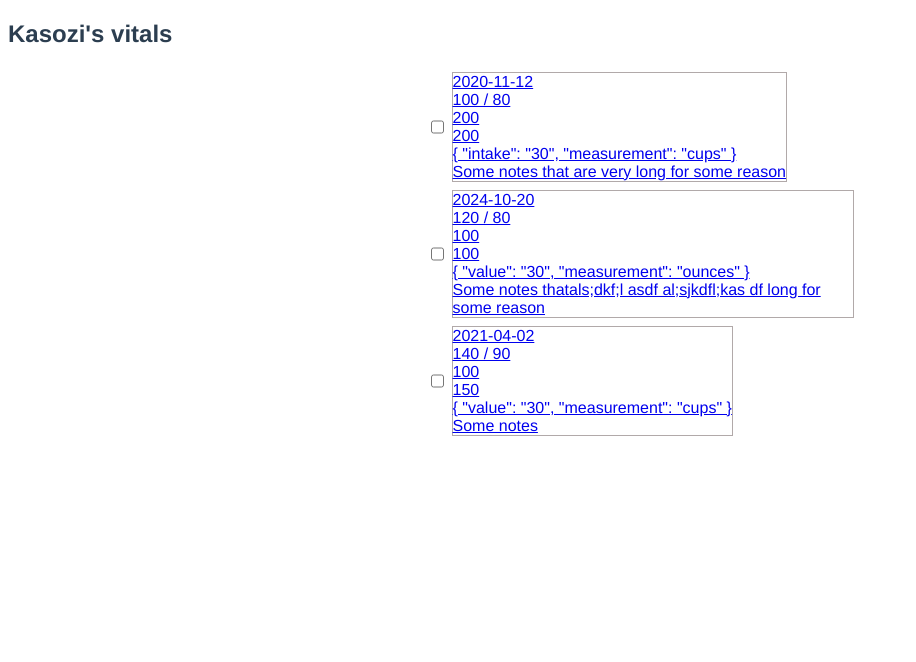
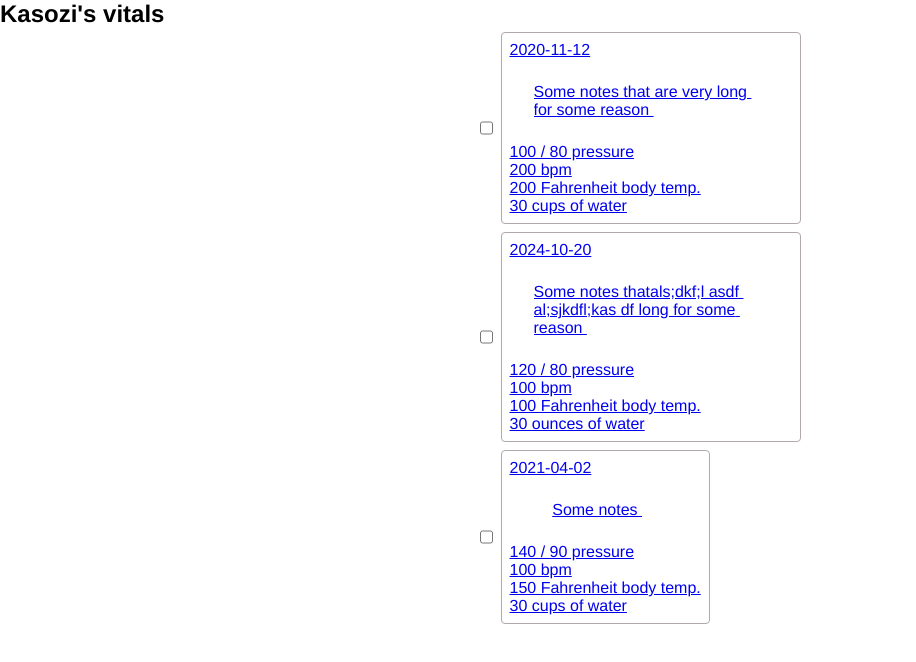
Before and after one commit to kwilson05/vitalstracker, a Vue app: page /#/ in a window 1280 px wide. Shown: the top 662 px of the page, without its empty margins (0-916 px from the left). Built offline with nearby package versions, Linux system fonts and the light colour scheme.

Commit message:
edit and card look and feel

```diff
--- a/src/App.vue
+++ b/src/App.vue
@@ -3,10 +3,3 @@
     <router-view />
   </div>
 </template>
-<style lang="sass" scoped>
-#app
-  font-family: Avenir, Helvetica, Arial, sans-serif
-  -webkit-font-smoothing: antialiased
-  -moz-osx-font-smoothing: grayscale
-  color: #2c3e50
-</style>
--- a/src/assets/css/container.css
+++ b/src/assets/css/container.css
@@ -7,6 +7,11 @@
   display: flex;
   flex-direction: column;
 }
+
+.justify-left-container{
+  display: flex;
+
+}
 .row-container{
   display: flex;
 }
--- /dev/null
+++ b/src/assets/css/reset.css
@@ -0,0 +1,79 @@
+* {
+  margin: 0px;
+  padding: 0px;
+  border: 0px;
+  outline: 0px;
+  box-sizing: border-box;
+font-family: Avenir, Helvetica, Arial, sans-serif;
+}
+
+html, body {
+  height: 100%;
+  width: 100%; }
+
+body,
+input,
+select,
+textarea,
+button {
+  -webkit-font-smoothing: antialiased;
+  -moz-osx-font-smoothing: grayscale;
+  text-rendering: optimizeLegibility; }
+
+a {
+  -webkit-tap-highlight-color: #10cc3f; }
+
+::-moz-selection {
+  background: #0880af;
+  color: #fff;
+  text-shadow: none; }
+
+::selection {
+  background: #0cc9a9;
+  color: #fff;
+  text-shadow: none; }
+
+img {
+  -ms-interpolation-mode: bicubic; }
+
+strong {
+  font-weight: bold; }
+
+em {
+  font-style: italic; }
+
+.group:after {
+  content: ".";
+  display: block;
+  clear: both;
+  visibility: hidden; }
+
+* html.group {
+  height: 1%; }
+
+/* IE6 */
+*:first-child + html .group {
+  min-height: 1px; }
+
+
+  .truncate-overflow {
+  --max-lines: 5;
+  position: relative;
+  max-height: calc(var(--lh) * var(--max-lines));
+  overflow: hidden;
+  padding-right: 1rem; /* space for ellipsis */
+}
+.truncate-overflow::before {
+  position: absolute;
+  content: "...";
+  inset-block-end: 0; /* "bottom" */
+  inset-inline-end: 0; /* "right" */
+}
+.truncate-overflow::after {
+  content: "";
+  position: absolute;
+  inset-inline-end: 0; /* "right" */
+  width: 1rem;
+  height: 1rem;
+  background: white;
+}
--- a/src/components/VitalCard.vue
+++ b/src/components/VitalCard.vue
@@ -1,17 +1,23 @@
 <template>
   <router-link
     :to="{ name: 'VitalView', params: { vitalID: vital.id } }"
-    tag="div"
-    class="Vital_card"
+    tag="nav"
+    class="Vitals_card"
   >
     <div>{{ vital.createdDate }}</div>
+    <div class="centered-container Vital_card-notes-container">
+      <p class="Vital_card-notes truncate-overflow">{{ vital.notes }}</p>
+    </div>
     <div>
-      {{ vital.bloodPressure.diastolic }} / {{ vital.bloodPressure.systolic }}
+      {{ vital.bloodPressure.diastolic }} /
+      {{ vital.bloodPressure.systolic }} pressure
     </div>
-    <div>{{ vital.pulse }}</div>
-    <div>{{ vital.temperature }}</div>
-    <div>{{ vital.waterIntake }}</div>
-    <div>{{ vital.notes }}</div>
+    <div>{{ vital.pulse }} bpm</div>
+    <div>{{ vital.temperature }} Fahrenheit body temp.</div>
+    <div>
+      {{ vital.waterIntake.intake }} {{ vital.waterIntake.measurement }} of
+      water
+    </div>
   </router-link>
 </template>
 <script>
@@ -21,8 +27,23 @@ export default {
 };
 </script>
 <style scoped>
-.Vital_card {
+.Vitals_card {
   border: 1px rgb(177, 169, 169) solid;
-  max-width: 400px;
+  max-width: 300px;
+  border-radius: 4px;
+  padding: 8px;
+  user-select: none;
+}
+.Vital_card-notes-container {
+  max-width: 100%;
+  max-height: 300px;
+  padding: 24px;
+  overflow: hidden;
+}
+
+.Vital_card-notes {
+  white-space: pre-wrap;
+  overflow-wrap: anywhere;
+  user-select: all;
 }
 </style>
--- a/src/components/VitalForm.vue
+++ b/src/components/VitalForm.vue
@@ -13,7 +13,7 @@
     />
     <human-pulse-field @update:pulse="updatePulse" :pulse="editedVital.pulse" />
     <temperature-field
-      @update:temperature="udpateTemperature"
+      @update:temperature="updateTemperature"
       :temperature="editedVital.temperature"
     />
     <water-intake-field
@@ -33,7 +33,8 @@ import TemperatureField from "@/components/TemperatureField.vue";
 import WaterIntakeField from "@/components/WaterIntakeField.vue";
 import NotesField from "@/components/NotesField.vue";
 import { reactive } from "vue";
-//import { useStore } from "vuex";
+import { useRouter } from "vue-router";
+import { useStore } from "vuex";
 export default {
   props: {
     vital: Object,
@@ -48,7 +49,7 @@ export default {
     NotesField: NotesField,
   },
   setup(props) {
-    //const store = useStore();
+    const store = useStore();
 
     const editedVital = reactive({});
     const editedBloodPressure = reactive({});
@@ -81,7 +82,6 @@ export default {
     };
 
     const updateWaterIntakeValue = (newIntakeValue) => {
-      debugger;
       editedWaterIntake.intake = newIntakeValue;
     };
 
@@ -93,15 +93,20 @@ export default {
       editedVital.notes = notes;
     };
 
+    const router = useRouter();
     const save = () => {
-      //does props.vital exist already
       if (props.vital.id) {
-        //save in store
+        debugger;
+        store.dispatch("vitals/editVital", {
+          vital: editedVital,
+          bloodPressure: editedBloodPressure,
+          waterIntake: editedWaterIntake,
+        });
       } else {
         //create props.vital via api
         //then add to store
       }
-      console.log("saving props.vital");
+      router.push("/");
     };
 
     return {
--- a/src/components/WaterIntakeField.vue
+++ b/src/components/WaterIntakeField.vue
@@ -12,7 +12,7 @@
 import { ref, toRefs, watch } from "vue";
 export default {
   props: {
-    waterIntake: String,
+    waterIntake: Object,
   },
   setup(props, context) {
     const measurements = ref([]);
--- a/src/main.js
+++ b/src/main.js
@@ -2,6 +2,7 @@ import { createApp } from "vue";
 import App from "./App.vue";
 import router from "./router";
 import store from "./store";
+import "@/assets/css/reset.css";
 import "@/assets/css/container.css";
 
 createApp(App).use(store).use(router).mount("#app");
--- a/src/store/modules/vitals.js
+++ b/src/store/modules/vitals.js
@@ -26,7 +26,7 @@ const state = () => ({
       pulse: "100",
       temperature: "100",
       waterIntake: {
-        value: "30",
+        intake: "30",
         measurement: "ounces",
       },
       notes:
@@ -43,7 +43,7 @@ const state = () => ({
       pulse: "100",
       temperature: "150",
       waterIntake: {
-        value: "30",
+        intake: "30",
         measurement: "cups",
       },
       notes: "Some notes ",
@@ -52,13 +52,15 @@ const state = () => ({
 });
 
 const mutations = {
-  updateVitalCreatedDate(state, { id, createdDate }) {
-    state.all[id].createdDate = createdDate;
+  editVital(state, { vital, bloodPressure, waterIntake }) {
+    state.all[vital.id] = vital;
+    state.all[vital.id].bloodPressure = bloodPressure;
+    state.all[vital.id].waterIntake = waterIntake;
   },
 };
 const actions = {
-  updateVitalCreatedDate({ commit }, vital) {
-    commit("updateVitalCreatedDate", vital);
+  editVital({ commit }, vital) {
+    commit("editVital", vital);
   },
 };
 
```
